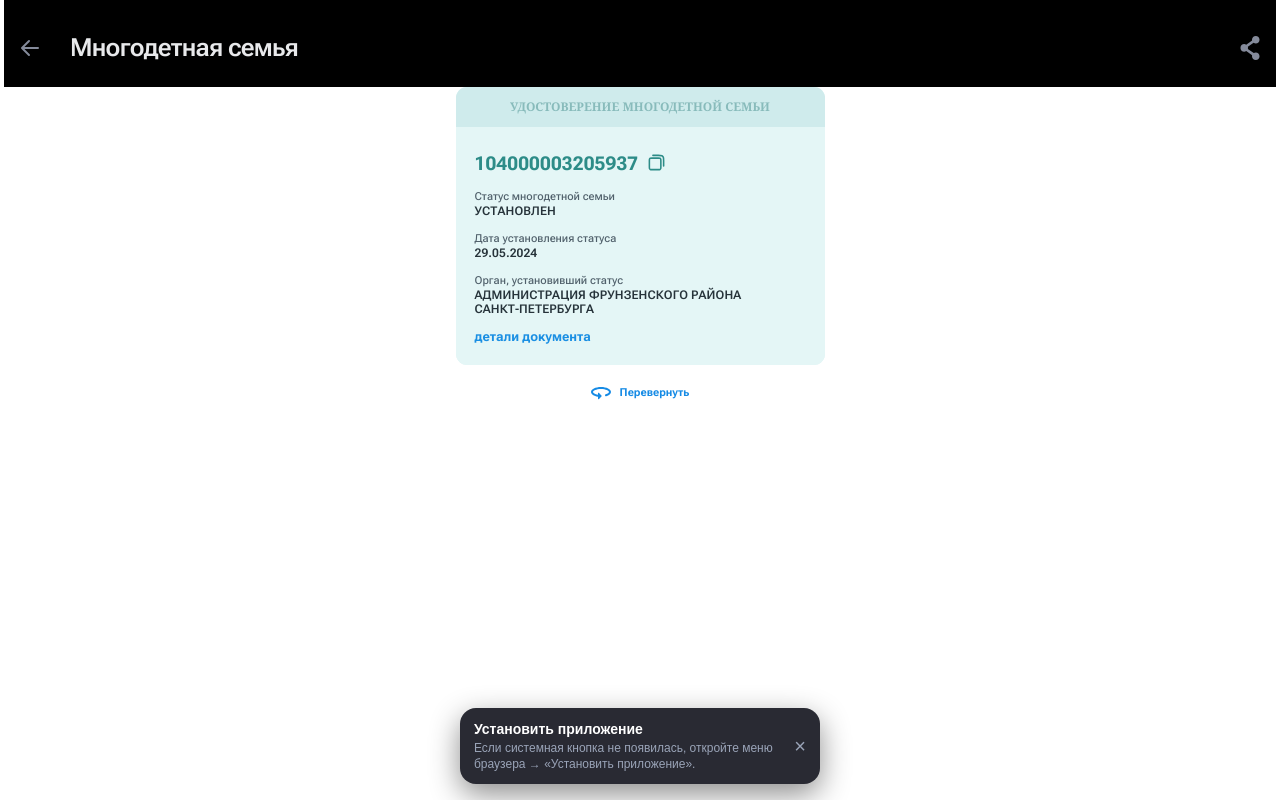
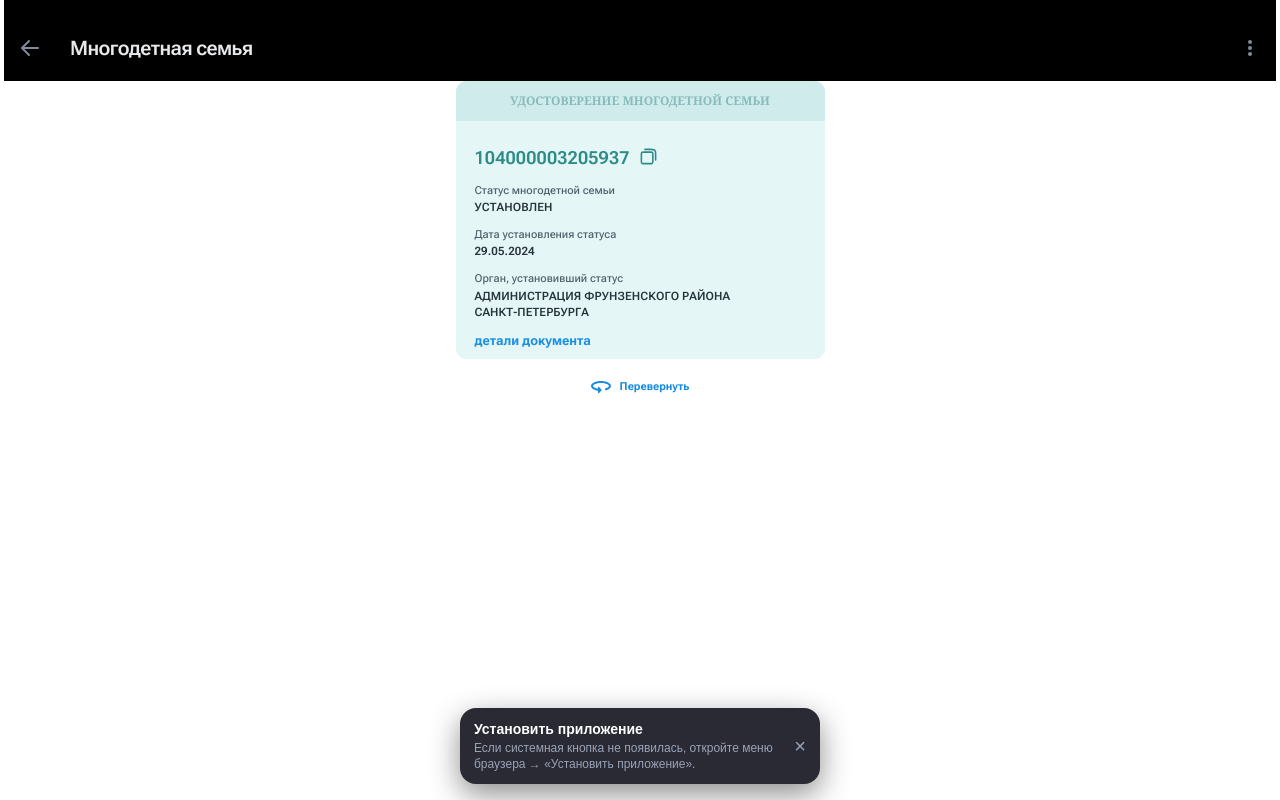
Before and after one commit to raiselfg/gosuslugi, a Next.js app: page / in a window 1280 px wide. Built offline with nearby package versions, Linux system fonts and the light colour scheme.

Commit message:
ui minor fixes

```diff
--- a/app/details/page.tsx
+++ b/app/details/page.tsx
@@ -39,24 +39,24 @@ const PersonBlock = ({
   birthDate: string;
 }) => (
   <section className="pt-[18px]">
-    <h3 className="text-[16px] font-bold uppercase leading-[21px] tracking-[-0.02em] text-[#EFF0F4]">
+    <h3 className="text-[14px] font-bold leading-[21px] tracking-[-0.02em] text-[#EFF0F4]">
       {name}
     </h3>
 
     <div className="mt-[22px]">
-      <p className="text-[16px] font-normal leading-[21px] tracking-[-0.02em] text-[#828898]">
+      <p className="text-[14px] font-normal leading-[21px] tracking-[-0.02em] text-[#828898]">
         Социальная поддержка действует
       </p>
-      <p className="mt-[10px] text-[16px] font-normal leading-[21px] tracking-[-0.02em] text-[#EFF0F4]">
+      <p className="mt-[10px] text-[14px] font-normal leading-[21px] tracking-[-0.02em] text-[#EFF0F4]">
         {support}
       </p>
     </div>
 
     <div className="mt-[22px]">
-      <p className="text-[16px] font-normal leading-[21px] tracking-[-0.02em] text-[#828898]">
+      <p className="text-[14px] font-normal leading-[21px] tracking-[-0.02em] text-[#828898]">
         Дата рождения
       </p>
-      <p className="mt-[10px] text-[16px] font-normal leading-[21px] tracking-[-0.02em] text-[#EFF0F4]">
+      <p className="mt-[10px] text-[14px] font-normal leading-[21px] tracking-[-0.02em] text-[#EFF0F4]">
         {birthDate}
       </p>
     </div>
@@ -68,7 +68,7 @@ export default function DetailsPage() {
     <main className="w-full flex-1 bg-black px-[4px] pb-[8px] pt-[22px] font-sans">
       <article className="mx-auto w-full max-w-[379px] rounded-b-[14px] rounded-t-[13px] bg-[#292A33] px-[22px] pb-[20px] pt-[27px] text-left">
         <section>
-          <h2 className="text-[18px] font-bold leading-[23px] tracking-[-0.02em] text-[#E7E9EF]">
+          <h2 className="text-[16px] font-bold leading-[23px] tracking-[-0.02em] text-[#E7E9EF]">
             104000003205937
           </h2>
 
@@ -105,7 +105,7 @@ export default function DetailsPage() {
         </section>
 
         <section className="pt-[25px]">
-          <h2 className="text-[18px] font-bold leading-[23px] tracking-[-0.02em] text-[#F0F1F4]">
+          <h2 className="text-[16px] font-bold leading-[23px] tracking-[-0.02em] text-[#F0F1F4]">
             Законные представители
           </h2>
 
@@ -119,7 +119,7 @@ export default function DetailsPage() {
         <div className="mt-[25px] h-px w-full bg-[#555866]" />
 
         <section className="pt-[25px]">
-          <h2 className="text-[18px] font-bold leading-[23px] tracking-[-0.02em] text-[#F0F1F4]">
+          <h2 className="text-[16px] font-bold leading-[23px] tracking-[-0.02em] text-[#F0F1F4]">
             Дети
           </h2>
 
--- a/components/card-family.tsx
+++ b/components/card-family.tsx
@@ -33,35 +33,35 @@ export const FamilyCard = () => {
 
               <div className="flex h-[238px] flex-col bg-[#E4F6F6] px-[19px] pb-[18px] pt-[25px]">
                 <div className="mb-[14px] flex items-start gap-[9px] text-[#2D8C88]">
-                  <span className="text-[19px] font-bold leading-[24px] tracking-[0.01em]">
+                  <span className="text-[18px] font-semibold leading-[24px] tracking-[0.01em]">
                     104000003205937
                   </span>
                   <CopyIcon className="mt-[1px] size-[19px] shrink-0" />
                 </div>
 
-                <div className="mb-[14px] flex flex-col items-start">
+                <div className="mb-[14px] flex flex-col items-start gap-0.5">
                   <span className="text-[11px] font-medium leading-[14px] text-[#50606B]">
                     Статус многодетной семьи
                   </span>
-                  <span className="text-[12px] font-semibold uppercase leading-[14px] tracking-[0.01em] text-[#26333A]">
+                  <span className="text-[11.5px] font-semibold uppercase leading-[14px] tracking-[0.01em] text-[#26333A]">
                     УСТАНОВЛЕН
                   </span>
                 </div>
 
-                <div className="mb-[14px] flex flex-col items-start">
+                <div className="mb-[14px] flex flex-col items-start gap-0.5">
                   <span className="text-[11px] font-medium leading-[14px] text-[#50606B]">
                     Дата установления статуса
                   </span>
-                  <span className="text-[12px] font-semibold leading-[14px] tracking-[0.01em] text-[#26333A]">
+                  <span className="text-[11.5px] font-semibold leading-[14px] tracking-[0.01em] text-[#26333A]">
                     29.05.2024
                   </span>
                 </div>
 
-                <div className="mb-[12px] flex flex-col items-start">
+                <div className="mb-[12px] flex flex-col items-start gap-0.5">
                   <span className="text-[11px] font-medium leading-[14px] text-[#50606B]">
                     Орган, установивший статус
                   </span>
-                  <span className="max-w-[297px] text-[12px] font-semibold uppercase leading-[14px] tracking-[0.01em] text-[#26333A]">
+                  <span className="max-w-[297px] text-[11.5px] font-semibold uppercase leading-[16px] tracking-[0.01em] text-[#26333A]">
                     АДМИНИСТРАЦИЯ ФРУНЗЕНСКОГО РАЙОНА САНКТ-ПЕТЕРБУРГА
                   </span>
                 </div>
@@ -84,7 +84,7 @@ export const FamilyCard = () => {
                 </span>
               </div>
 
-              <div className="flex h-[238px] flex-col bg-[#E4F6F6] px-[25px] pt-[52px]">
+              <div className="flex h-[238px] flex-col bg-[#E4F6F6] px-[25px] pt-[32px]">
                 <div className="w-full overflow-hidden rounded-[4px] border border-[#D5E7E9] text-[#495762]">
                   <div className="flex h-[23px] items-center border-b border-[#D5E7E9] px-[24px] text-[11px] font-semibold leading-[14px]">
                     ФИО и возраст
--- a/components/header.tsx
+++ b/components/header.tsx
@@ -1,13 +1,16 @@
 "use client";
 
-import { useRouter } from "next/navigation";
+import { usePathname, useRouter } from "next/navigation";
 import { LeftArrowIcon } from "./icons/left-arrow-icon";
 import { ShareIcon } from "./icons/share-icon";
+import { DotsShareIcon } from "./icons/3dots-icon";
 
 export const Header = () => {
   const router = useRouter();
+  const pathname = usePathname();
+
   return (
-    <header className="w-full bg-black px-[14px] pb-[24px] pt-[32px] font-sans text-white sticky top-0 ">
+    <header className="w-full bg-black px-[14px] pb-[18px] pt-[32px] font-sans text-white sticky top-0 ">
       <div className="flex h-[31px] items-center">
         <button
           type="button"
@@ -18,7 +21,7 @@ export const Header = () => {
           <LeftArrowIcon />
         </button>
 
-        <p className="flex-1 text-[25px] font-semibold leading-[28px] tracking-[-0.03em] text-[#E8E9EB]">
+        <p className="flex-1 text-[20px] font-semibold leading-[28px] tracking-[-0.03em] text-[#E8E9EB]">
           Многодетная семья
         </p>
 
@@ -27,7 +30,7 @@ export const Header = () => {
           aria-label="Меню"
           className="ml-[10px] flex size-[24px] items-center justify-center"
         >
-          <ShareIcon />
+          {pathname.startsWith("/details") ? <ShareIcon /> : <DotsShareIcon />}
         </button>
       </div>
     </header>
--- /dev/null
+++ b/components/icons/3dots-icon.tsx
@@ -0,0 +1,20 @@
+import { SVGProps } from "react";
+
+export const DotsShareIcon = (props: SVGProps<SVGSVGElement>) => (
+  <svg
+    xmlns="http://www.w3.org/2000/svg"
+    width={800}
+    height={800}
+    fill="#848A9A"
+    viewBox="0 0 24 24"
+    {...props}
+  >
+    <path
+      stroke="#848A9A"
+      strokeLinecap="round"
+      strokeLinejoin="round"
+      strokeWidth={2}
+      d="M12 12h.01M12 6h.01M12 18h.01m.99-6a1 1 0 1 1-2 0 1 1 0 0 1 2 0Zm0 6a1 1 0 1 1-2 0 1 1 0 0 1 2 0Zm0-12a1 1 0 1 1-2 0 1 1 0 0 1 2 0Z"
+    />
+  </svg>
+);
```
